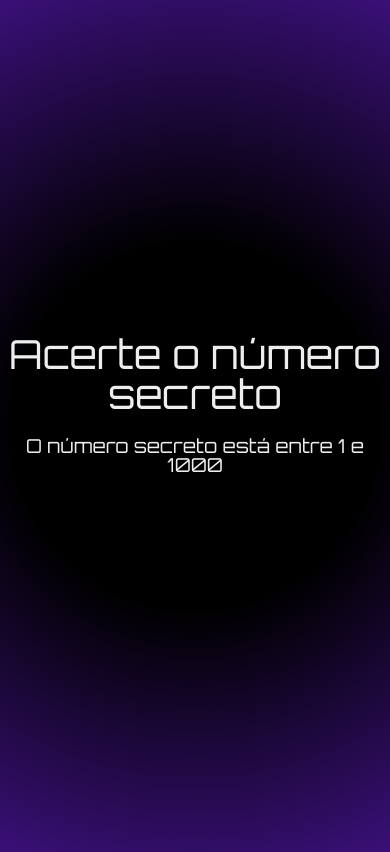
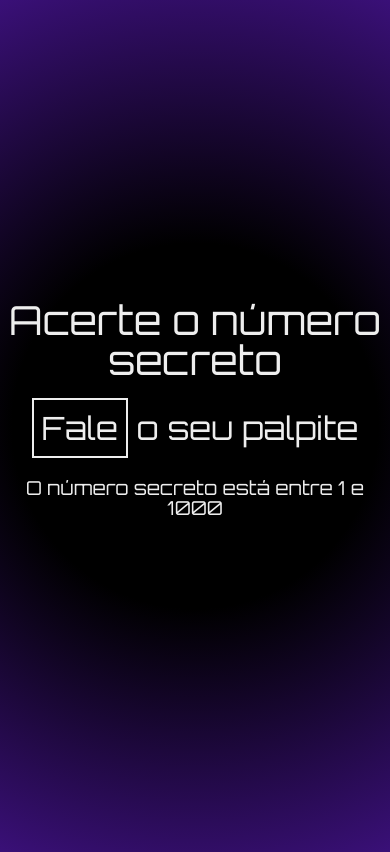
Before and after one commit to 0xguioliveira/numero-secreto-js, a plain HTML site: page index.html in a window 390 px wide. Drawn offline with nearby package versions, Linux system fonts and the light colour scheme.

Commit message:
update project

```diff
--- a/app/validacao.js
+++ b/app/validacao.js
@@ -24,7 +24,7 @@ function verificaSeOChutePossuiUmValorValido(chute){
     if(numero === numeroSecreto){
         //para redesenhar a tela
         document.body.innerHTML =`
-        <h2>Você acertou!</h2>
+        <h4>Você acertou!</h4>
         <h3>O número secreto era ${numeroSecreto}</h3>
 
         <button id="jogar-novamente" class="btn-jogar">Jogar Novamente</button>
--- a/index.html
+++ b/index.html
@@ -11,7 +11,7 @@
 </head>
 <body>
     <h1>Acerte o número secreto</h1>
-
+    <h2><span class="fale">Fale</span> o seu palpite</h2>
     <h3>O número secreto está entre <span id="menor-valor">0</span> e <span id="maior-valor">1000</span></h3>
 
     <div id="chute" class="mensagem"></div>
--- a/style.css
+++ b/style.css
@@ -21,18 +21,27 @@ body{
 
 h1{
     font-size: 5em;
+    padding-bottom: 0.4em;
+}
+h2{
+    font-size: 2em;
 }
 
-h2{
+h3{
+    font-size: 2em;
+    padding:1em 0 0.3em 0;
+}
+h4{
     font-size: 4em;
 }
-h3{
-    font-size: 2em;
-    margin-top: 20px;
+.fale{
+    border: 2px solid var(--primary-color);
+    padding: 8px;
 }
+
 .mensagem{
     font-size: 1.5em;
-    margin-top: 40px;
+    margin-top: 0.5em;
 }
 
 .box{
@@ -56,7 +65,7 @@ h3{
 @media screen and (max-width: 425px){
     body{
         padding: 3.9px;
-        gap: 3px;
+        gap: 1em;
     }
     h1{
         font-size: 2.5em;
```
